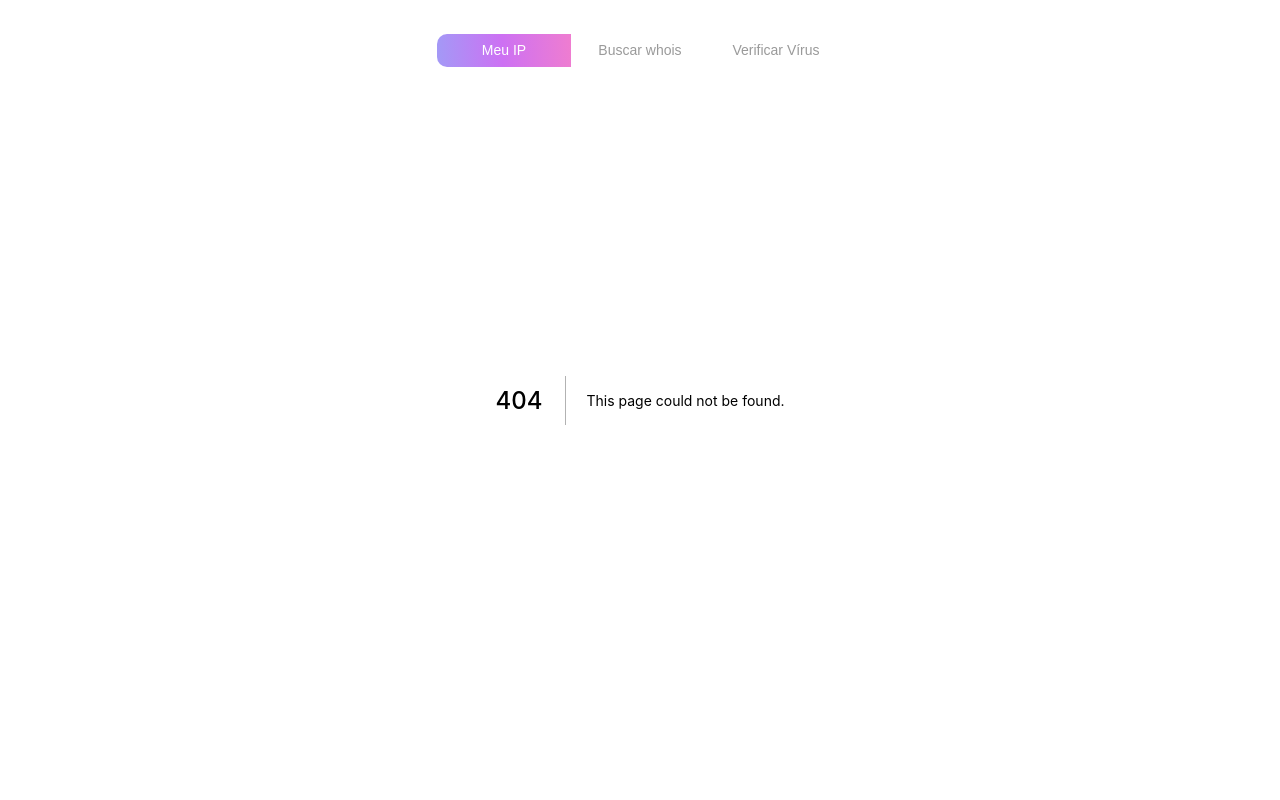
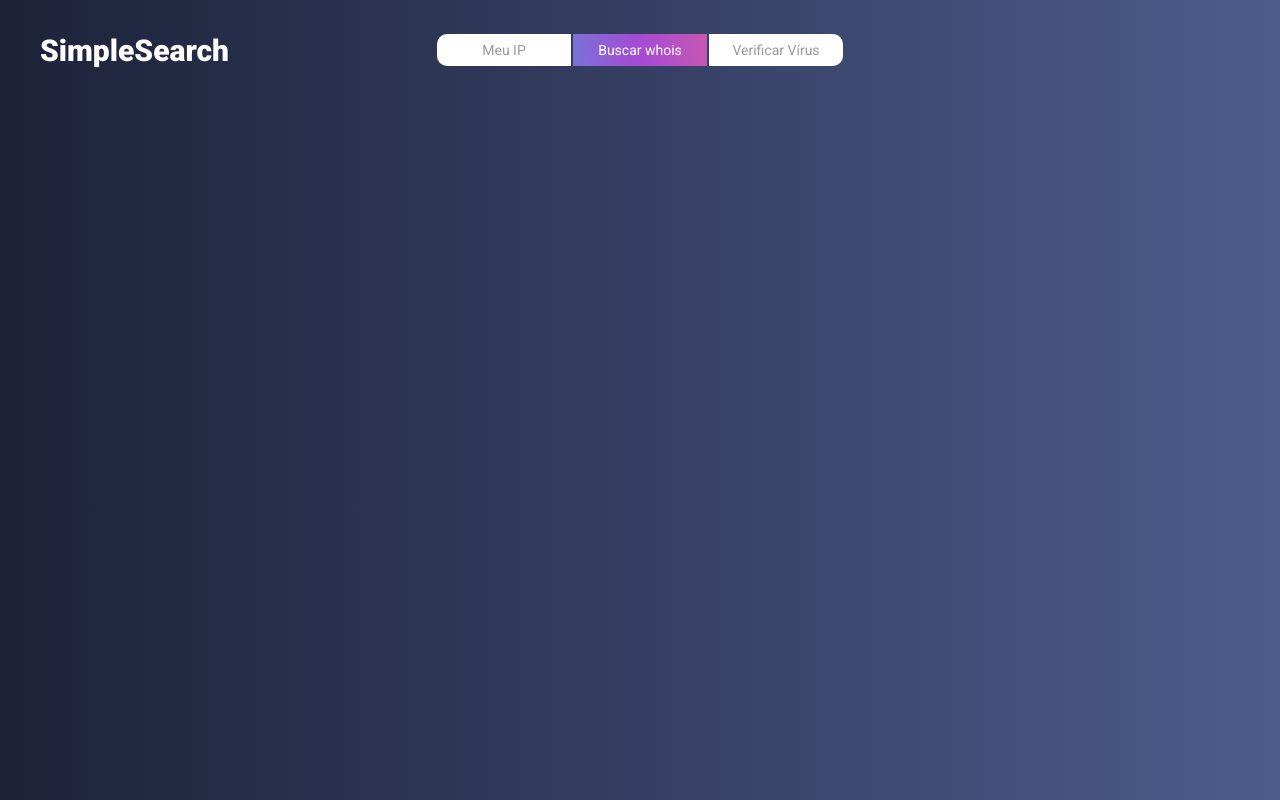
Before and after one commit to brunocrpontes/pos-web-challenge, a Next.js app: page /whois-search in a window 1280 px wide. Before the commit this address had no page. Built offline with nearby package versions, Linux system fonts and the light colour scheme.

Commit message:
chore: create other tab paths

```diff
--- a/components/HeaderBar/HeaderBar.js
+++ b/components/HeaderBar/HeaderBar.js
@@ -1,14 +1,30 @@
+import { useRouter } from 'next/router'
+import TabBar from '../TabBar/TabBar'
 import styles from './styles/HeaderBar.module.css'
 
 export default function HeaderBar() {
+  const {route} = useRouter()
+
   return (
     <div className={styles.container}>
       <span className={styles.app_name}>SimpleSearch</span>
-      <div className={styles.tabs_container}>
-        <button data-selected="true" className={styles.tab}>Meu IP</button>
-        <button className={styles.tab}>Buscar whois</button>
-        <button className={styles.tab}>Verificar Vírus</button>
-      </div>
+      <TabBar>
+        <TabBar.Tab
+          href="/myip"
+          selected={route === "/myip"}>
+          Meu IP
+        </TabBar.Tab>
+        <TabBar.Tab
+          href="/whois-search"
+          selected={route === "/whois-search"}>
+          Buscar whois
+        </TabBar.Tab>
+        <TabBar.Tab
+          href="/virus-analyser"
+          selected={route === "/virus-analyser"}>
+          Verificar Vírus
+        </TabBar.Tab>
+      </TabBar>
     </div>
   )
 }
--- a/components/HeaderBar/styles/HeaderBar.module.css
+++ b/components/HeaderBar/styles/HeaderBar.module.css
@@ -14,47 +14,9 @@
   color: white;
 }
 
-.tabs_container {
-  display: flex;
-  flex-direction: row;
-  overflow: hidden;
-  border-radius: 10px;
-  margin: 1rem 0px;
-}
-
-.tabs_container .tab:not(:first-child):not(:last-child) {
-  margin: 0px 2px;
-}
-
-.tab {
-  height: 33px;
-  width: 100px;
-  background: white;
-  color: #9A9A9A;
-  font-size: clamp(14px, 10vh, 0.875rem);
-  line-height: clamp(20px, 11vh, 1.25rem);
-  border: none;
-}
-
-.tab[data-selected="true"] {
-  color: white;
-  background: linear-gradient(267.05deg, rgba(234, 92, 197, 0.8) 0.74%, rgba(192, 77, 240, 0.8) 51.4%, rgba(140, 128, 244, 0.8) 100%);
-}
-
-
 @media only screen and (min-width: 980px) {
   .container {
     flex-direction: row;
     padding: 0px clamp(16px, 10vh, 2.5rem);
   }
-
-  .tabs_container {
-    position: absolute;
-    left: 50%;
-    transform: translateX(-50%);
-  }
-
-  .tab {
-    width: 134px;
-  }
 }
--- /dev/null
+++ b/components/TabBar/Tab.js
@@ -0,0 +1,13 @@
+import Link from "next/link";
+import styles from './styles/Tab.module.css'
+
+export default function Tab({ selected = false, children, href }) {
+
+  return (
+    <Link href={href}>
+      <a className={styles.tab} data-selected={selected}>
+        {children}
+      </a>
+    </Link>
+  )
+}
--- /dev/null
+++ b/components/TabBar/TabBar.js
@@ -0,0 +1,13 @@
+
+import styles from './styles/TabBar.module.css'
+import Tab from './Tab'
+
+export default function TabBar({children}) {
+  return (
+    <div className={styles.tab_bar_container}>
+      {children}
+    </div>
+  )
+}
+
+TabBar.Tab = Tab;
--- /dev/null
+++ b/components/TabBar/styles/Tab.module.css
@@ -0,0 +1,21 @@
+.tab {
+  padding: 6px 0px;
+  width: 100px;
+  background: white;
+  color: #9A9A9A;
+  font-size: clamp(14px, 10vh, 0.875rem);
+  line-height: clamp(20px, 11vh, 1.25rem);
+  border: none;
+  text-align: center;
+}
+
+.tab[data-selected="true"] {
+  color: white;
+  background: linear-gradient(267.05deg, rgba(234, 92, 197, 0.8) 0.74%, rgba(192, 77, 240, 0.8) 51.4%, rgba(140, 128, 244, 0.8) 100%);
+}
+
+@media only screen and (min-width: 980px) {
+  .tab {
+    width: 134px;
+  }
+}
--- /dev/null
+++ b/components/TabBar/styles/TabBar.module.css
@@ -0,0 +1,19 @@
+.tab_bar_container {
+  display: flex;
+  flex-direction: row;
+  overflow: hidden;
+  border-radius: 0.625rem;
+  margin: 1rem 0px;
+}
+
+.tab_bar_container *:not(:first-child):not(:last-child) {
+  margin: 0px 0.125rem;
+}
+
+@media only screen and (min-width: 980px) {
+  .tab_bar_container {
+    position: absolute;
+    left: 50%;
+    transform: translateX(-50%);
+  }
+}
--- a/next.config.js
+++ b/next.config.js
@@ -1,3 +1,4 @@
 module.exports = {
   reactStrictMode: true,
+
 }
--- /dev/null
+++ b/pages/virus-analyser/index.js
@@ -0,0 +1,3 @@
+export default function VirusAnalyser() {
+  return null;
+}
--- /dev/null
+++ b/pages/whois-search/index.js
@@ -0,0 +1,5 @@
+
+
+export default function WhoIsSearch() {
+  return null;
+}
--- a/styles/Home.module.css
+++ /dev/null
@@ -1,116 +0,0 @@
-.container {
-  padding: 0 2rem;
-}
-
-.main {
-  min-height: 100vh;
-  padding: 4rem 0;
-  flex: 1;
-  display: flex;
-  flex-direction: column;
-  justify-content: center;
-  align-items: center;
-}
-
-.footer {
-  display: flex;
-  flex: 1;
-  padding: 2rem 0;
-  border-top: 1px solid #eaeaea;
-  justify-content: center;
-  align-items: center;
-}
-
-.footer a {
-  display: flex;
-  justify-content: center;
-  align-items: center;
-  flex-grow: 1;
-}
-
-.title a {
-  color: #0070f3;
-  text-decoration: none;
-}
-
-.title a:hover,
-.title a:focus,
-.title a:active {
-  text-decoration: underline;
-}
-
-.title {
-  margin: 0;
-  line-height: 1.15;
-  font-size: 4rem;
-}
-
-.title,
-.description {
-  text-align: center;
-}
-
-.description {
-  margin: 4rem 0;
-  line-height: 1.5;
-  font-size: 1.5rem;
-}
-
-.code {
-  background: #fafafa;
-  border-radius: 5px;
-  padding: 0.75rem;
-  font-size: 1.1rem;
-  font-family: Menlo, Monaco, Lucida Console, Liberation Mono, DejaVu Sans Mono,
-    Bitstream Vera Sans Mono, Courier New, monospace;
-}
-
-.grid {
-  display: flex;
-  align-items: center;
-  justify-content: center;
-  flex-wrap: wrap;
-  max-width: 800px;
-}
-
-.card {
-  margin: 1rem;
-  padding: 1.5rem;
-  text-align: left;
-  color: inherit;
-  text-decoration: none;
-  border: 1px solid #eaeaea;
-  border-radius: 10px;
-  transition: color 0.15s ease, border-color 0.15s ease;
-  max-width: 300px;
-}
-
-.card:hover,
-.card:focus,
-.card:active {
-  color: #0070f3;
-  border-color: #0070f3;
-}
-
-.card h2 {
-  margin: 0 0 1rem 0;
-  font-size: 1.5rem;
-}
-
-.card p {
-  margin: 0;
-  font-size: 1.25rem;
-  line-height: 1.5;
-}
-
-.logo {
-  height: 1em;
-  margin-left: 0.5rem;
-}
-
-@media (max-width: 600px) {
-  .grid {
-    width: 100%;
-    flex-direction: column;
-  }
-}
--- a/styles/globals.css
+++ b/styles/globals.css
@@ -1,10 +1,14 @@
+@import url('https://fonts.googleapis.com/css2?family=Roboto:wght@400;500;900&display=swap');
+
 html,
 body {
   padding: 0;
   margin: 0;
-  font-family: -apple-system, BlinkMacSystemFont, Segoe UI, Roboto, Oxygen,
+  font-family: 'Roboto', -apple-system, BlinkMacSystemFont, Segoe UI, Roboto, Oxygen,
     Ubuntu, Cantarell, Fira Sans, Droid Sans, Helvetica Neue, sans-serif;
-  background: linear-gradient(67.13deg, #1D2238 0%, #4D5C8D 100%);
+  background: linear-gradient(90deg, #1D2238, #4D5C8D);
+  width: 100vw;
+  height: 100vh;
 }
 
 a {
```
Also changed, not shown: pages/index.js (+2 -16 lines).
